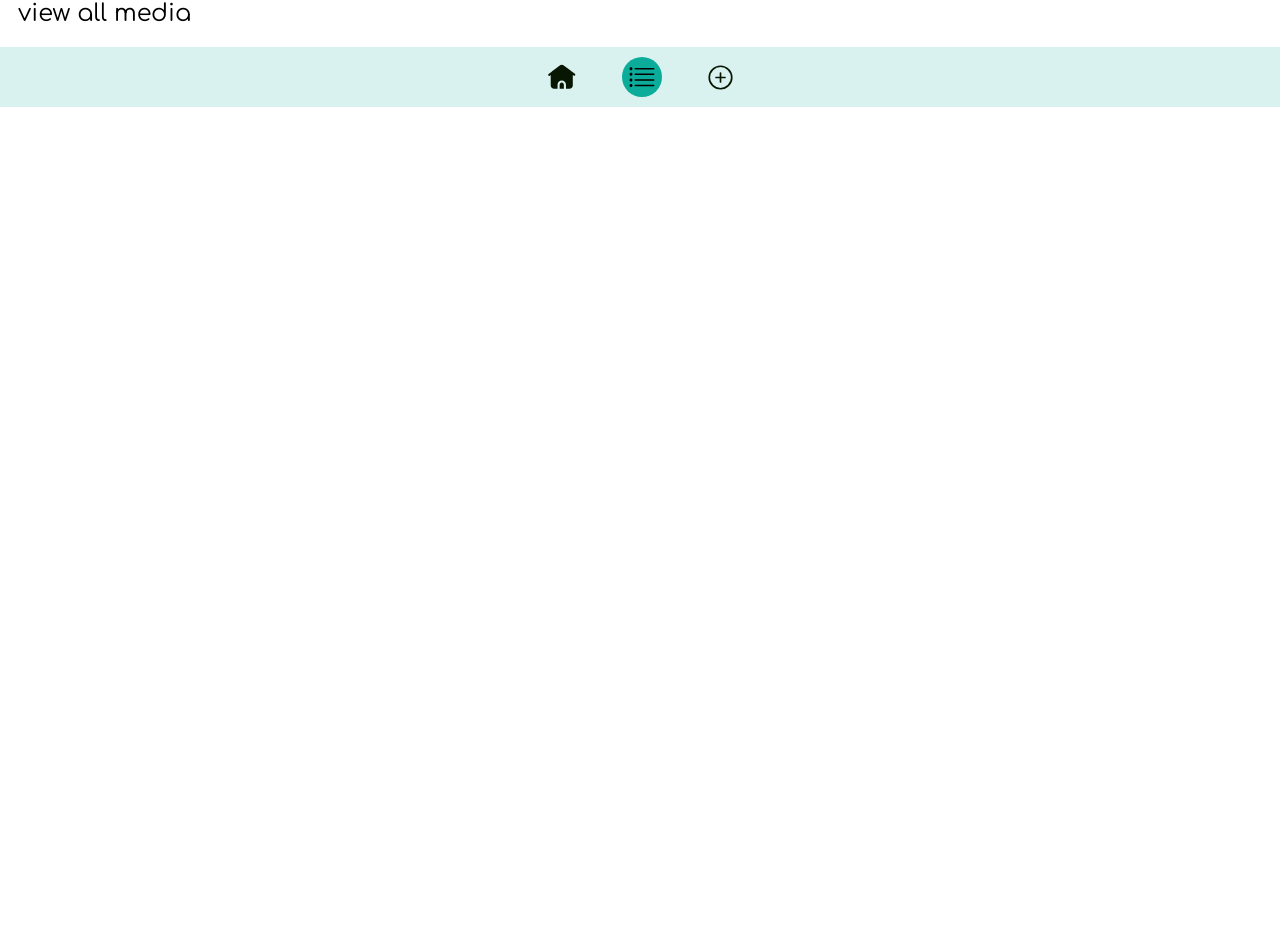
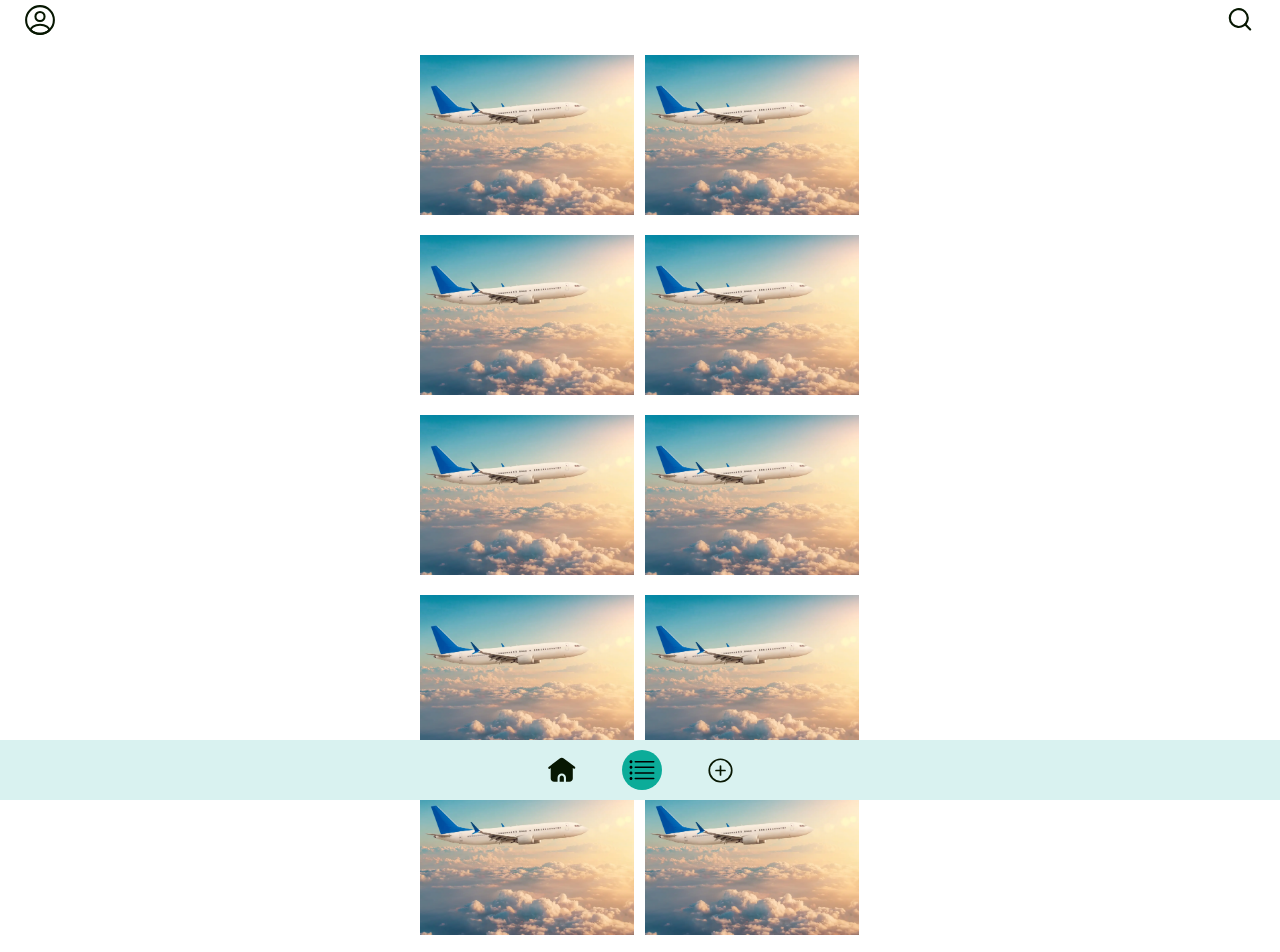
Before and after one commit to jkhamis8/BonVoyage, a React (Vite) app: page /AllMedia in a window 1280 px wide. Shown: the top 952 px of the page. Before the commit the page ends 800 px from the top, so only its background shows below. Built offline with nearby package versions, Linux system fonts and the light colour scheme; a web font is replaced by a local one.

Commit message:
all media

```diff
--- /dev/null
+++ b/src/components/Image.jsx
@@ -0,0 +1,11 @@
+const Image = ({image}) =>{
+  return(
+    <>
+      <div id='mediaGrid'>
+        <img className='image' src={image} alt="test" />
+      </div>
+    </>
+  )
+}
+
+export default Image
--- a/src/css/App.css
+++ b/src/css/App.css
@@ -125,7 +125,12 @@ https://www.sitepoint.com/css-grid-center-element/#:~:text=CSS%20Grid%20provides
   width: 50%;
   height: 20vh;
   margin: 0 5px 20px;
-  background-color: var(--Dark);
+}
+
+#mediaGrid{
+  width: 95%;
+  height: 20vh;
+  margin: 0 5px 20px;
 }
 
 #profileSearch{
--- a/src/pages/AllMedia.jsx
+++ b/src/pages/AllMedia.jsx
@@ -1,11 +1,31 @@
 import Nav from '../components/Nav'
+import ProfileSearch from '../components/ProfileSearch'
+import placeholder from '../assets/placeholder.webp'
+import Image from '../components/Image'
 
 const AllMedia = () =>{
   return(
     <>
       <div className='container'>
-        <div className='contentWrap'>
-          <h2>view all media</h2>
+        <ProfileSearch />
+
+        <div className='fullHeight'>
+          <div className='flex'>
+            <div className='grid maxWidth'>
+              <Image image={placeholder}/>
+              <Image image={placeholder}/>
+              <Image image={placeholder}/>
+              <Image image={placeholder}/>
+              <Image image={placeholder}/>
+              <Image image={placeholder}/>
+              <Image image={placeholder}/>
+              <Image image={placeholder}/>
+              <Image image={placeholder}/>
+              <Image image={placeholder}/>
+              <Image image={placeholder}/>
+              <Image image={placeholder}/>
+            </div>
+          </div>
         </div>
         <Nav />
       </div>
```
